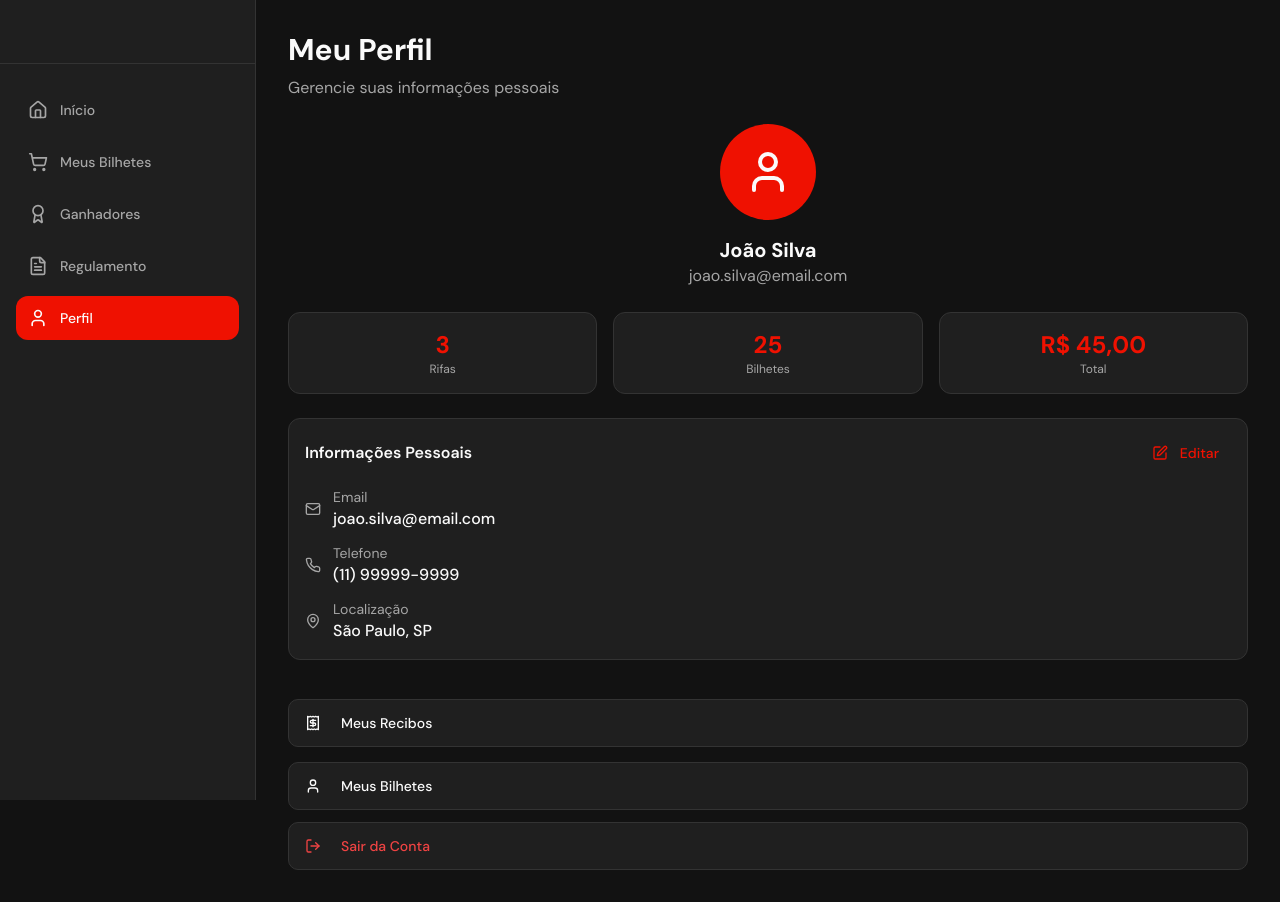
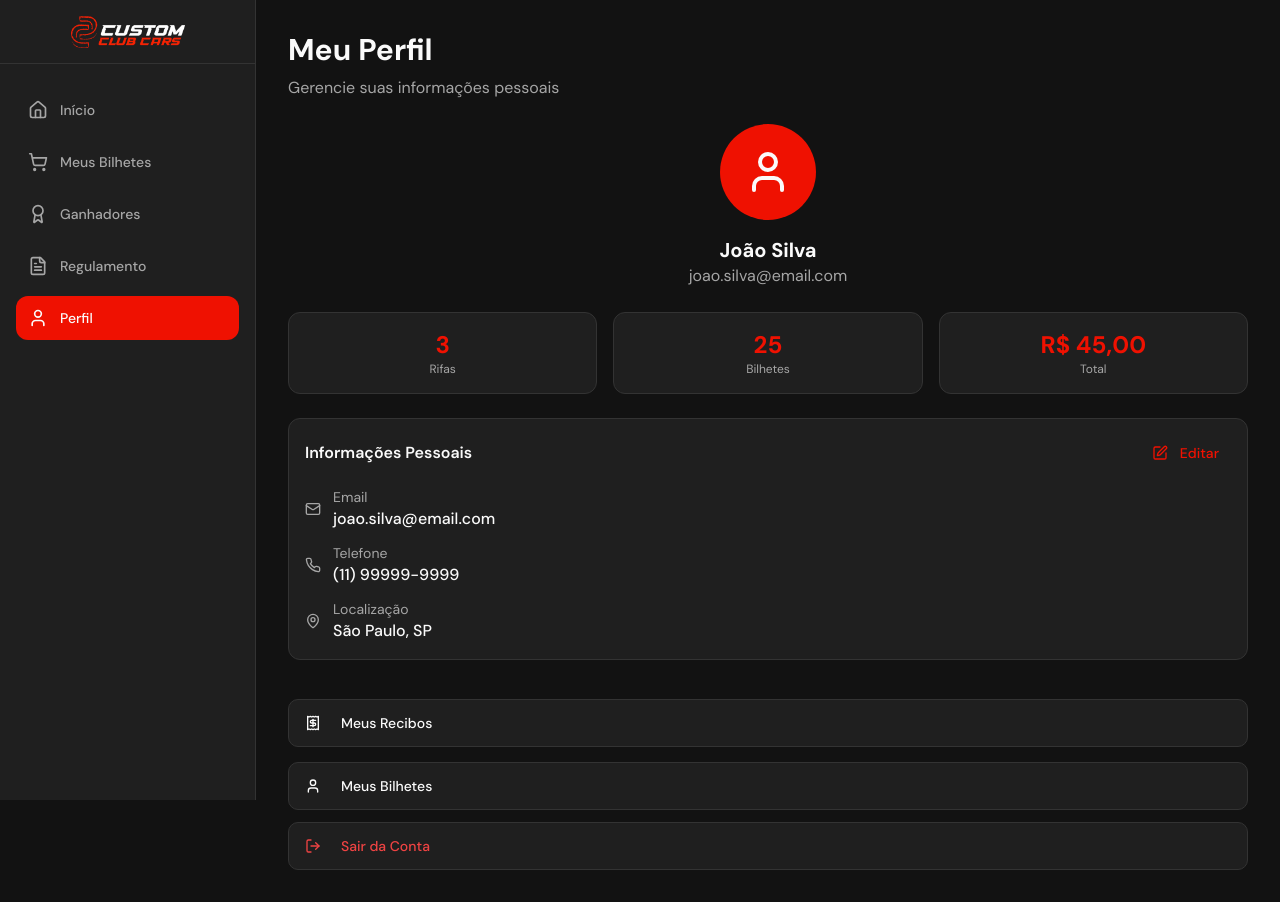
Before and after one commit to arthurlioli/customcars-41, a React (Vite) app: page /perfil in a window 1280 px wide. Built offline with nearby package versions, Linux system fonts and the light colour scheme.

Commit message:
Replace logo
Replace the existing logo with the new one.

```diff
--- a/src/components/DesktopSidebar.tsx
+++ b/src/components/DesktopSidebar.tsx
@@ -15,7 +15,12 @@ const DesktopSidebar = () => {
 
   return (
     <div className="hidden lg:flex lg:w-64 lg:flex-col lg:fixed lg:inset-y-0 lg:bg-card lg:border-r lg:border-border">
-      <div className="h-16 border-b border-border">
+      <div className="flex items-center justify-center h-16 px-4 border-b border-border">
+        <img
+          src="/lovable-uploads/f4567a50-045e-42d8-98d1-a49857fcf058.png"
+          alt="Club Cars Logo"
+          className="h-8 w-auto"
+        />
       </div>
 
       <nav className="flex-1 px-4 py-6 space-y-2">
```
Also changed, not shown: public/lovable-uploads/f4567a50-045e-42d8-98d1-a49857fcf058.png (added).
